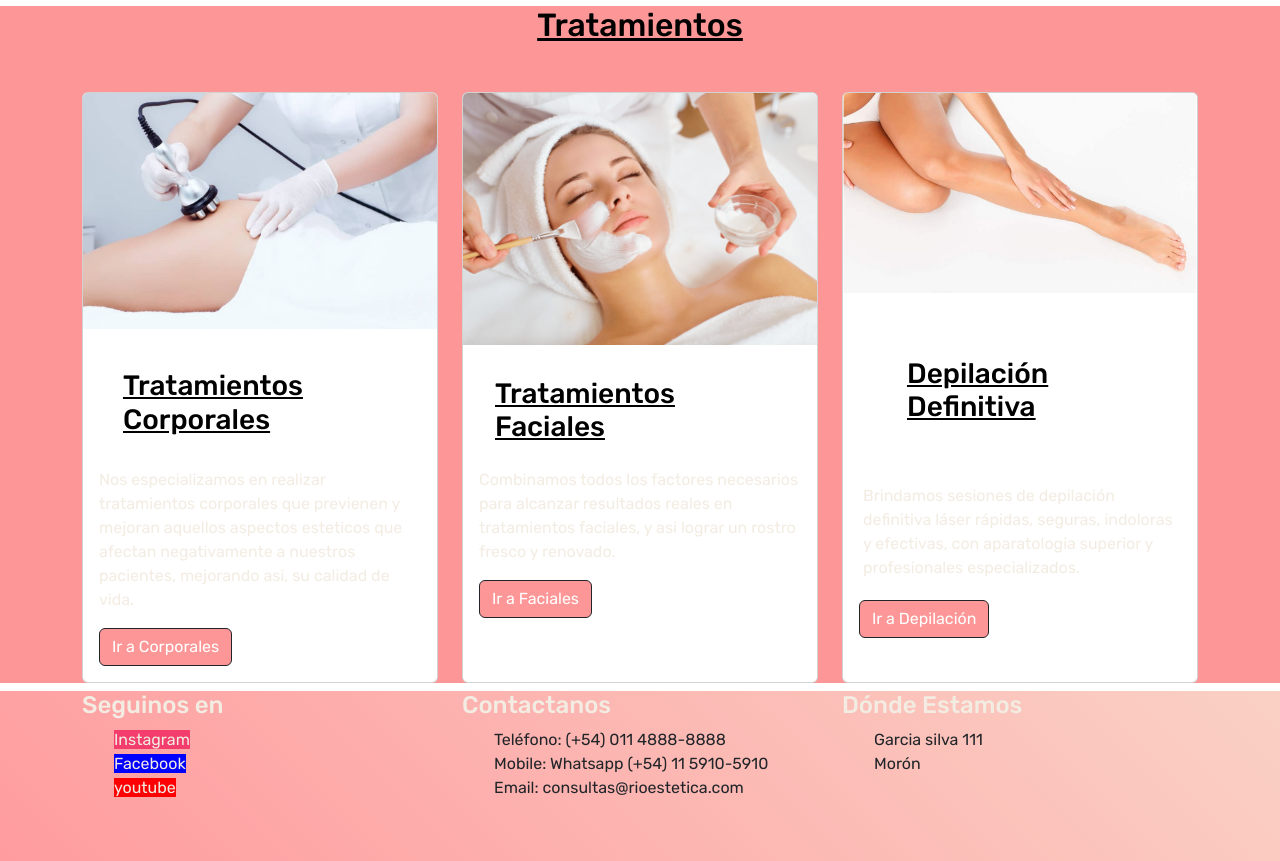
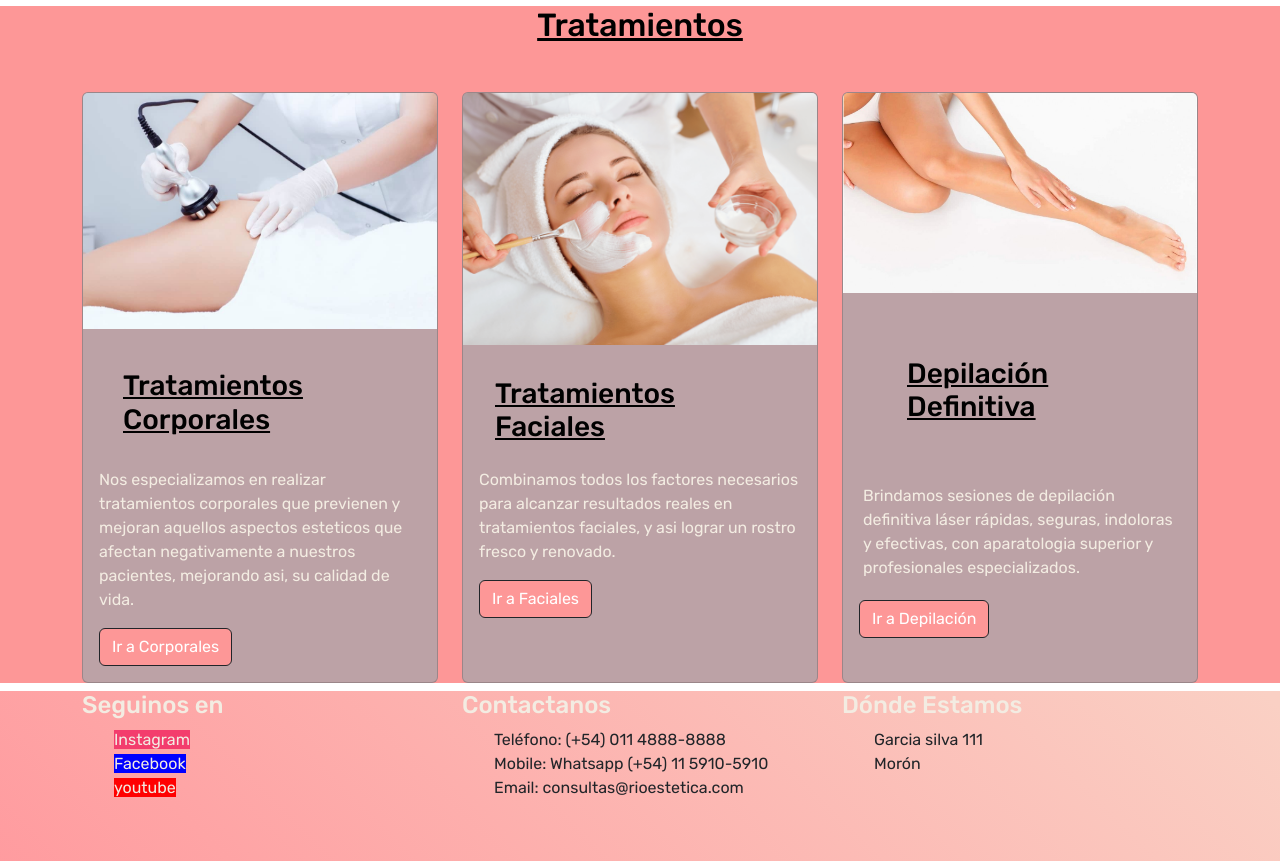
Before and after one commit to daianaacuna/rioestetica, a website: page index.html in a window 1280 px wide. Shown: the part 768-1629 px from the top of the page. Drawn offline with nearby package versions, Linux system fonts and the light colour scheme.

Commit message:
corrigocompilacion

```diff
--- a/scss/utilities/_cards.scss
+++ b/scss/utilities/_cards.scss
@@ -1,4 +1,4 @@
-card {
+.card {
     background-color: $thirdcolor;
     transition: all 0.5s;
 
--- a/styles/style.css
+++ b/styles/style.css
@@ -36,7 +36,7 @@ footer {
 }
 
 .card {
-    background-color:rgb(188, 162, 166);
+    background-color:rgb(162, 136, 140);
 }
 
 .card-text {
@@ -78,6 +78,7 @@ h2 {
 }
 h3 {
    color:  rgb(243, 236, 226);
+   text-decoration:line-through;
 }
 
 .listasseccionnosotros{
```
Also changed, not shown: css/styles.css.
